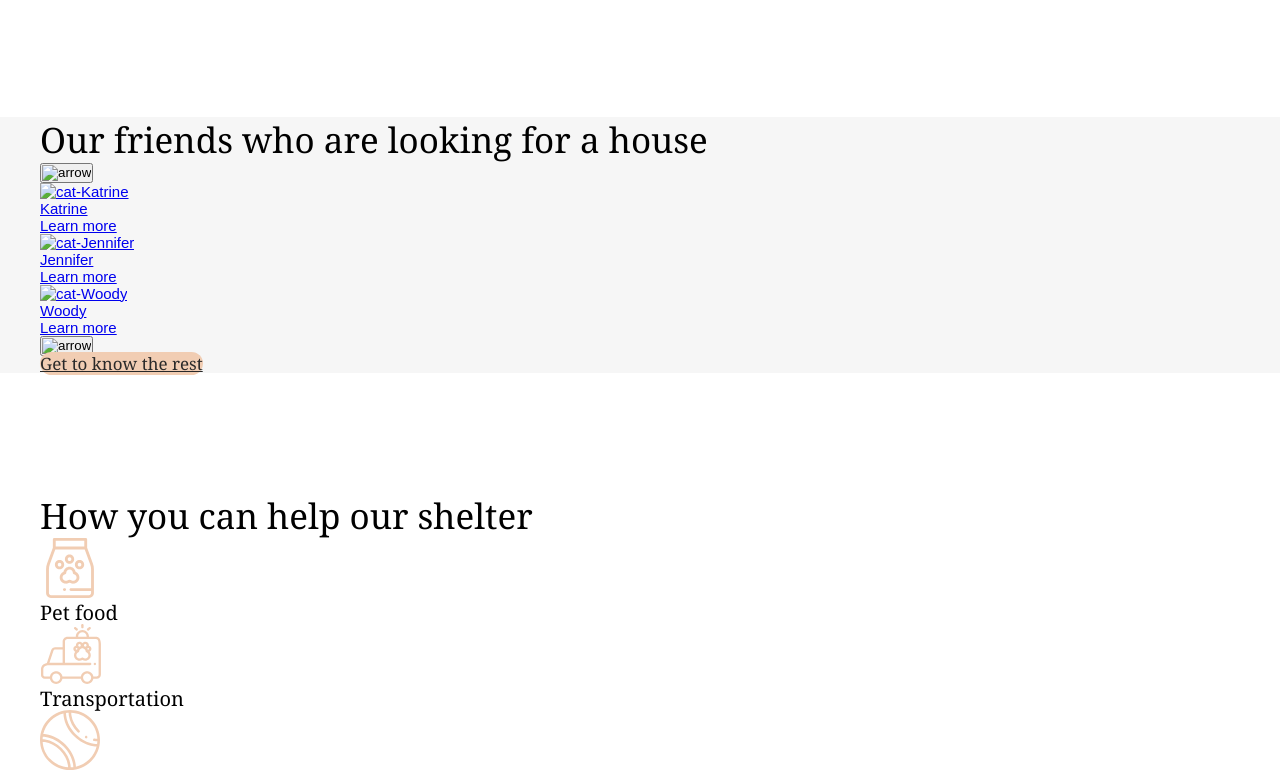
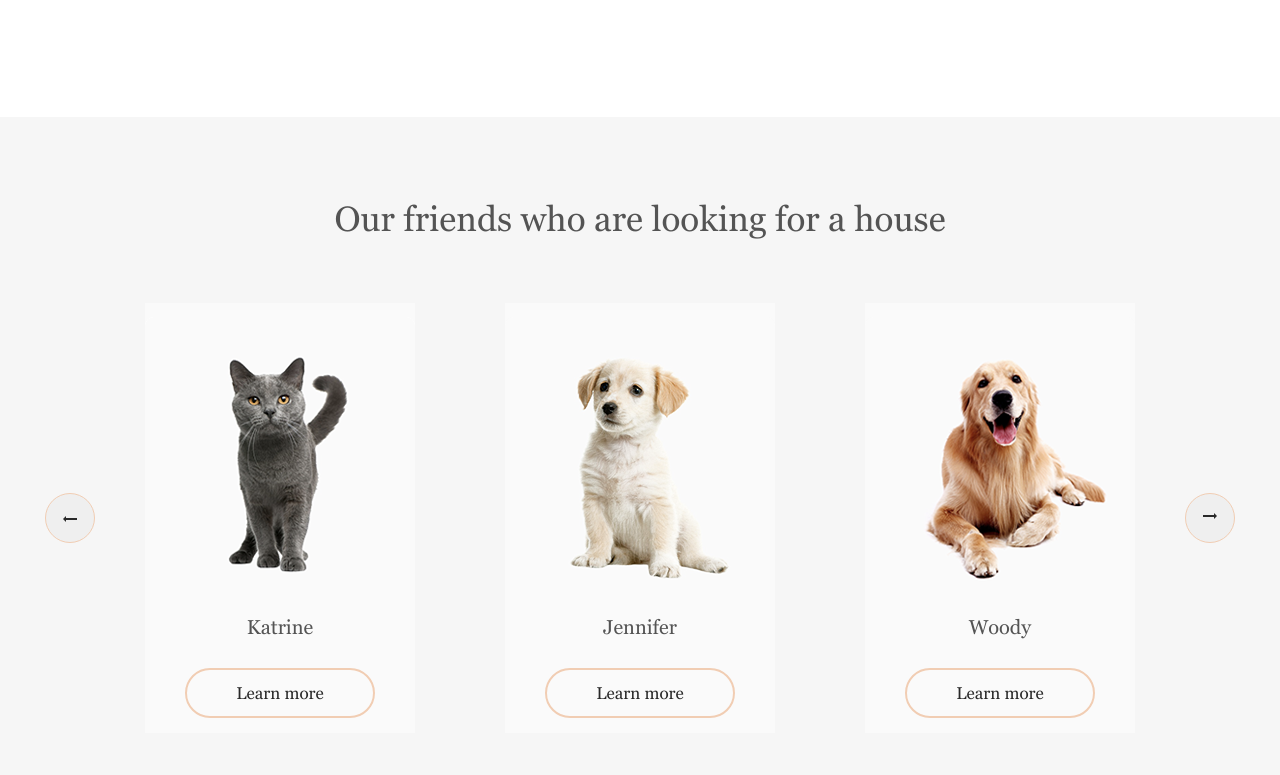
Before and after one commit to barnysha/Shelter-2023, a plain HTML site: page index.html in a window 1280 px wide. Shown: the part 1410-2185 px from the top of the page. Drawn offline with Linux system fonts and the light colour scheme; a script that the page names is missing; files whose address does not match are found by name; a web font is replaced by a local one.

Commit message:
feat: add style to Our-Friends

```diff
--- a/index.html
+++ b/index.html
@@ -52,28 +52,28 @@
     <div class="our-friends" id="our-friends">
         <div class="wrapper">
             <h3>Our friends who are looking for a house</h3>
-            <div class="carousel">
-                <button><img src="../shelter/images/Arrow.png" alt="arrow"></button>
-                <div class="cards-friends">
-                <a class="card" href="#noScroll">
-                    <img src="../shelter/images/pets-katrine.png" alt="cat-Katrine">
-                    <p class="card-name">Katrine</p>
-                    <p class="btn-card-friends">Learn more</p>
+            <div class="our-friends--carousel">
+                <button class="our-friends-btn--arrow"><img src="images/Arrow.png" alt="arrow"></button>
+                <div class="our-friends--cards-friends">
+                <a class="our-friends--card" href="#noScroll">
+                    <img src="images/pets-katrine.png" alt="cat-Katrine">
+                    <p class="our-friends--card-name">Katrine</p>
+                    <p class="our-friends-card--btn">Learn more</p>
                 </a>
-                <a class="card" href="#noScroll">
-                    <img src="../shelter/images/pets-jennifer.png" alt="cat-Jennifer">
-                    <p class="card-name">Jennifer</p>
-                    <p class="btn-card-friends">Learn more</p>
+                <a class="our-friends--card" href="#noScroll">
+                    <img src="images/pets-jennifer.png" alt="cat-Jennifer">
+                    <p class="our-friends--card-name">Jennifer</p>
+                    <p class="our-friends-card--btn">Learn more</p>
                 </a>
-                <a class="card" href="#noScroll">
-                    <img src="../shelter/images/pets-woody.png" alt="cat-Woody">
-                    <p class="card-name">Woody</p>
-                    <p class="btn-card-friends">Learn more</p>
+                <a class="our-friends--card" href="#noScroll">
+                    <img src="images/pets-woody.png" alt="cat-Woody">
+                    <p class="our-friends--card-name">Woody</p>
+                    <p class="our-friends-card--btn">Learn more</p>
                 </a>
                 </div>
-                <button class='right'><img src="../shelter/images/Arrow.png" alt="arrow"></button>
+                <button class='our-friends-btn--arrow right'><img src="images/Arrow.png" alt="arrow"></button>
             </div>
-            <a class="btn-friends" href='../shelter/pets.html' target="_blank">Get to know the rest</a>
+            <a class="our-friends--btn-friends" href='pets.html' target="_blank">Get to know the rest</a>
         </div>
     </div>
     <div class="help" id="help">
--- a/style.css
+++ b/style.css
@@ -1,3 +1,13 @@
+@font-face {
+  font-family: "Arial";
+  src: url("fonts/arial/arial-regular.ttf");
+}
+
+@font-face {
+  font-family: "Georgia";
+  src: url("fonts/georgia/georgia-regular.ttf");
+}
+
 html {
   box-sizing: border-box;
   font-size: 10px;
@@ -42,6 +52,7 @@ h3 {
   font-weight: 400;
   font-size: 35px;
   line-height: 130%;
+  color: #545454;
 }
 
 h4 {
@@ -210,3 +221,77 @@ h5 {
   flex-direction: column;
   gap: 2.5rem;
 }
+
+.our-friends .wrapper{
+  display: flex;
+  flex-direction: column;
+  align-items: center;
+  padding: 8rem 0;
+  gap: 6rem;
+}
+
+.our-friends--carousel {
+  display: flex;
+  align-items: center;
+  gap: 5rem;
+}
+
+.our-friends--cards-friends {
+  display: flex;
+  gap: 9rem;
+}
+
+.our-friends-btn--arrow {
+  width: 5rem;
+  height: 5rem;
+  border: 1px solid #F1CDB3;
+  border-radius: 50%;
+}
+
+.right {
+  rotate: 180deg;
+}
+
+.our-friends--card {
+  display: flex;
+  flex-direction: column;
+  align-items: center;
+  justify-content: space-around;
+  background-color: #FAFAFA;
+  width: 27rem;
+  height: 43rem;
+  text-decoration: none;
+}
+
+.our-friends--card-name {
+  color: #545454;
+  font-size: 2rem;
+  font-family: 'Georgia';
+}
+
+.our-friends-card--btn {
+  width: 19rem;
+  height: 5rem;
+  border: 2px solid #F1CDB3;
+  border-radius: 100px;
+  display: flex;
+  justify-content: center;
+  align-items: center;
+  color: #292929;
+  font-size: 1.7rem;
+  font-family: Georgia;
+}
+
+.our-friends--btn-friends {
+  width: 26rem;
+  height: 5rem;
+  text-decoration: none;
+  display: flex;
+  justify-content: center;
+  align-items: center;
+  background-color: #F1CDB3;
+  border-radius: 100px;
+  color: #292929;
+  font-size: 1.7rem;
+  font-family: Georgia;
+}
```
